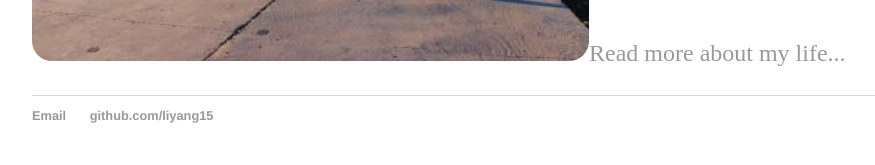
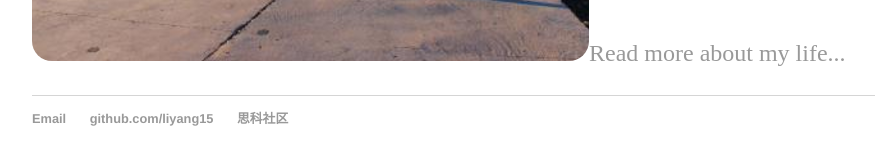
Before and after one commit to liyang15/liyang15.github.io, a Jekyll site: the page built from index.html, in a window 1280 px wide. Shown: the part 581-746 px from the top of the page, without its empty margins (160-1035 px from the left). Built offline with Jekyll 4.4.1, drawn with Linux system fonts in a browser that asks for light colours.

Commit message:
Update default.html

```diff
--- a/_layouts/default.html
+++ b/_layouts/default.html
@@ -23,7 +23,8 @@
 			<footer>
 	    		<ul>
 	        		<li><a href="mailto:liyang15@aliyun.com">Email</a></li>
-	        		<li><a href="https://github.com/liyang15">github.com/liyang15</a></li>
+	        		<li><a href="https://github.com/liyang15" target="_blank">github.com/liyang15</a></li>
+					<li><a href="http://bbs.csc-china.com.cn/?fromuid=97620" target="_blank">思科社区</a></li>
 				</ul>
 			</footer>
 		</body>
```
